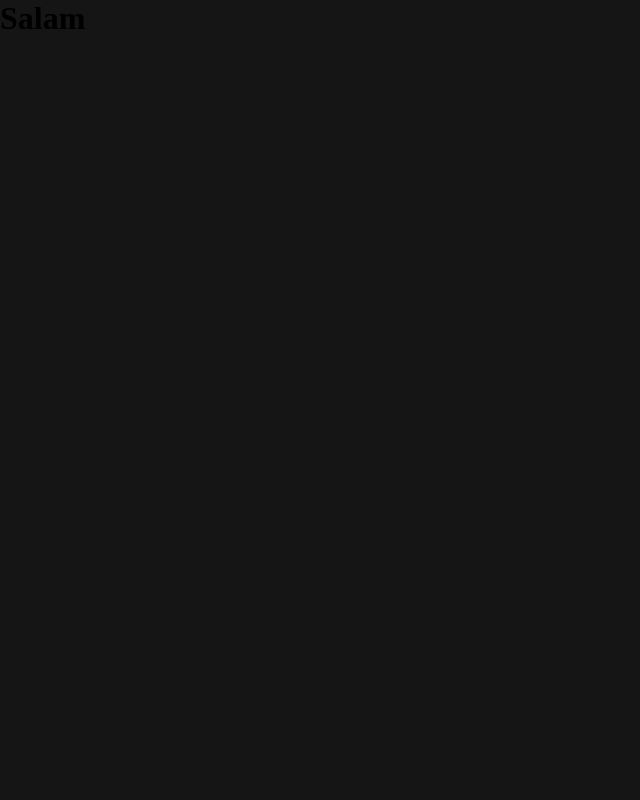
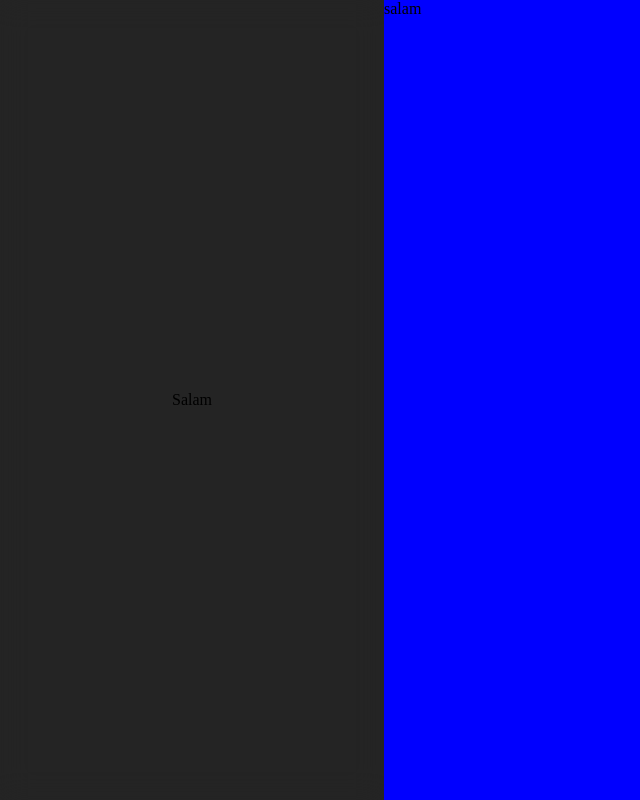
Before and after one commit to ErfiDev/task-manager, a React (Create React App) app in the folder client/: page /task/1 in a window 1280 px wide. Shown: the whole page, without its empty margins (0-640 px from the left). Built offline with nearby package versions, Linux system fonts and the light colour scheme.

Commit message:
create two important component and basic styles

```diff
--- a/client/src/App.js
+++ b/client/src/App.js
@@ -1,11 +1,12 @@
-import React from 'react';
+import React, { Fragment } from 'react';
+import Layout from './components/layout';
 import './styles/index.scss';
 
 const App = () => {
 	return (
-		<div className='div'>
-			<h1>Salam</h1>
-		</div>
+		<Fragment>
+			<Layout />
+		</Fragment>
 	);
 };
 
--- /dev/null
+++ b/client/src/components/layout.jsx
@@ -0,0 +1,14 @@
+import React from 'react';
+import SideBar from './sideBar';
+import Main from './main';
+
+const Layout = () => {
+	return (
+		<div className='layout'>
+			<SideBar />
+			<Main />
+		</div>
+	);
+};
+
+export default Layout;
--- /dev/null
+++ b/client/src/components/main.jsx
@@ -0,0 +1,7 @@
+import React from 'react';
+
+const Main = () => {
+	return <div className='main'>salam</div>;
+};
+
+export default Main;
--- a/client/src/components/sideBar.jsx
+++ b/client/src/components/sideBar.jsx
@@ -0,0 +1,7 @@
+import React from 'react';
+
+const SideBar = () => {
+	return <div className='side-bar'>Salam</div>;
+};
+
+export default SideBar;
--- a/client/src/styles/index.scss
+++ b/client/src/styles/index.scss
@@ -1,4 +1,6 @@
 @use "./utils.scss" as *;
+@import "./sidebar.scss";
+@import "./main.scss";
 
 * {
     padding: 0;
@@ -22,6 +24,13 @@
         width: 100%;
         #{$bc}: #9e9e9e;
     }
+}
+
+.layout{
+    width: 100%;
+    min-height: 100%;
+    height: auto;
+    @include Flex(center,flex-start);
 }
 
 @keyframes load{
--- /dev/null
+++ b/client/src/styles/main.scss
@@ -0,0 +1,6 @@
+.main{
+    width: 70%;
+    min-height: 100vh;
+    height: auto;
+    #{$bc}: blue;
+}
--- /dev/null
+++ b/client/src/styles/sidebar.scss
@@ -0,0 +1,16 @@
+.side-bar{
+    min-height: 100vh;
+    height: auto;
+    width: 30%;
+    #{$bc}: rgba(255, 255, 255, 0.068);
+    backdrop-filter: blur( 15.0px );
+    -webkit-backdrop-filter: blur( 15.0px );
+    -moz-backdrop-filter: blur( 15.0px );
+    -o-backdrop-filter: blur( 15.0px );
+    z-index: 600000;
+    transition: all 0.5s ease-out;
+    display: flex;
+    justify-content: center;
+    align-items: center;
+    flex-direction: column;
+}
```
